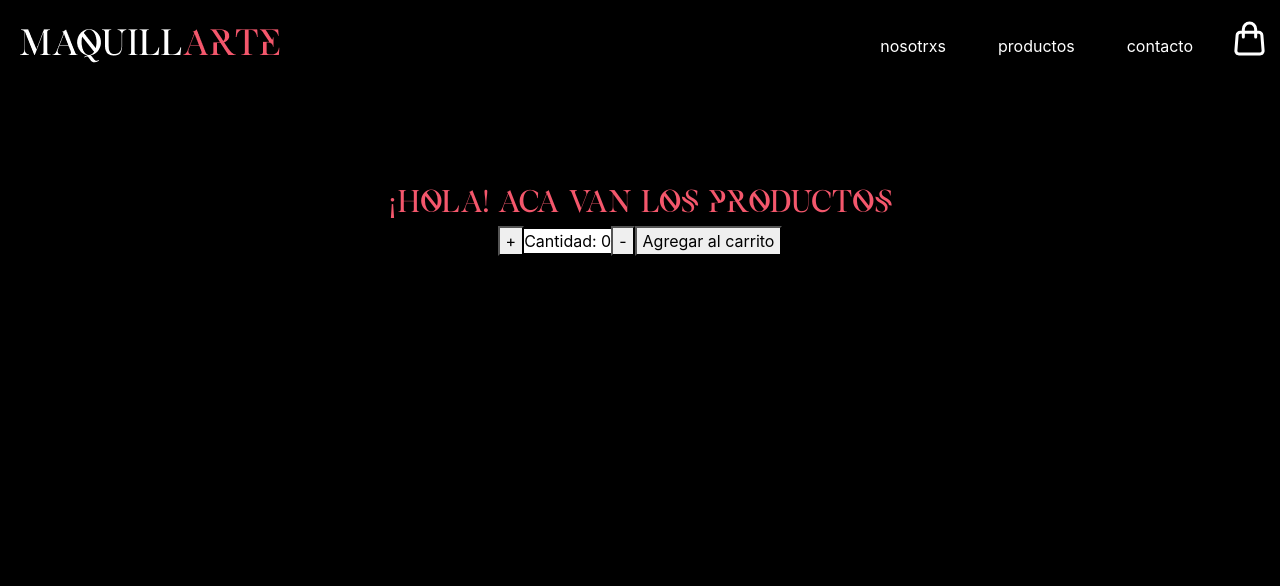
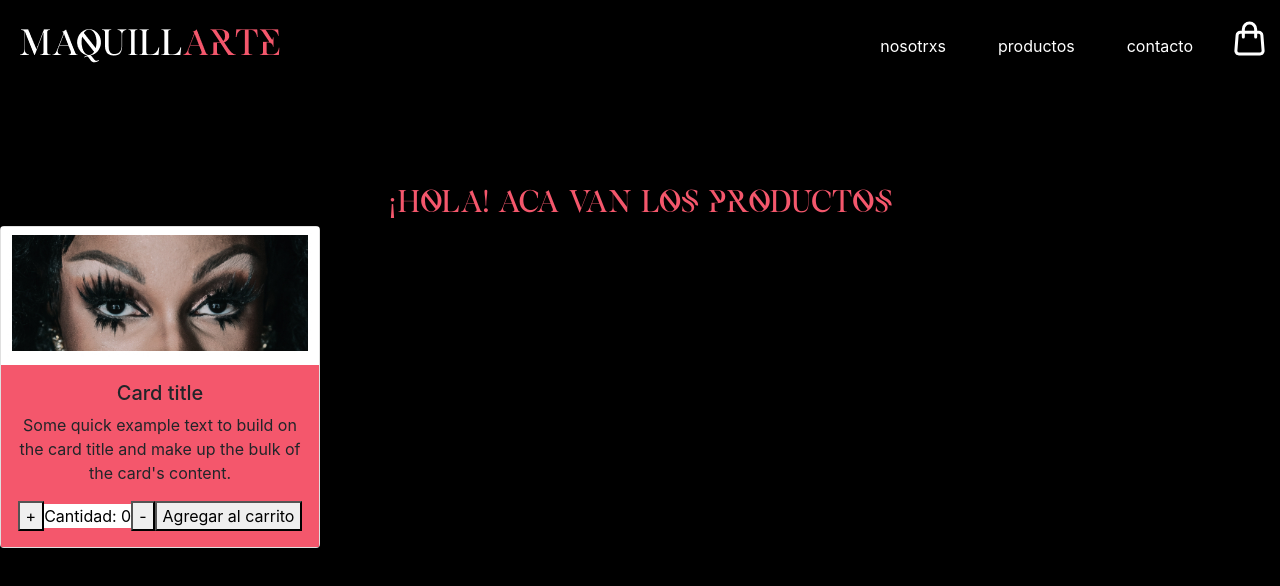
Before and after one commit to Marianela-Di-Tomaso/Maquillarte_Di_Tomaso, a React (Create React App) app: page / in a window 1280 px wide. Shown: the top 586 px of the page. Built offline with nearby package versions, Linux system fonts and the light colour scheme.

Commit message:
Desafio contador

```diff
--- a/src/componentes/ItemListContainer/ItemListContainer.jsx
+++ b/src/componentes/ItemListContainer/ItemListContainer.jsx
@@ -1,11 +1,27 @@
 import ItemCount from '../itemCount/ItemCount';
 import './ItemListContainer.css';
+import card1 from '../../imagenes/card1.jpg'
 
 function ItemListContainer() {
     return (
         <div>
             <h3 className="items">¡Hola! Aca van los productos</h3>
+            <div className= "container-fluid">
+            <div className= "row">
+            <div className= "col-lg-3">
+            <div className="card">
+            <img src={card1}/>
+            <div className="card-body">
+            <h5 className="card-title">Card title</h5>
+            <p className="card-text">Some quick example text to build on the card title and make up the bulk of the card's content.</p>
             <ItemCount initial = {0} stock = {7} />
+            </div>
+            </div>
+            </div>
+            </div>
+            </div>
+
+
         </div>
     )
 }
--- a/src/componentes/ItemListContainer/itemListContainer.css
+++ b/src/componentes/ItemListContainer/itemListContainer.css
@@ -10,3 +10,8 @@
     font-size: 30px;
     padding-top: 90px;
 }
+
+.card-body{
+    background-color: #F4576C;
+    border: 0px;
+}
```
Also changed, not shown: src/imagenes/card1.jpg (added).
